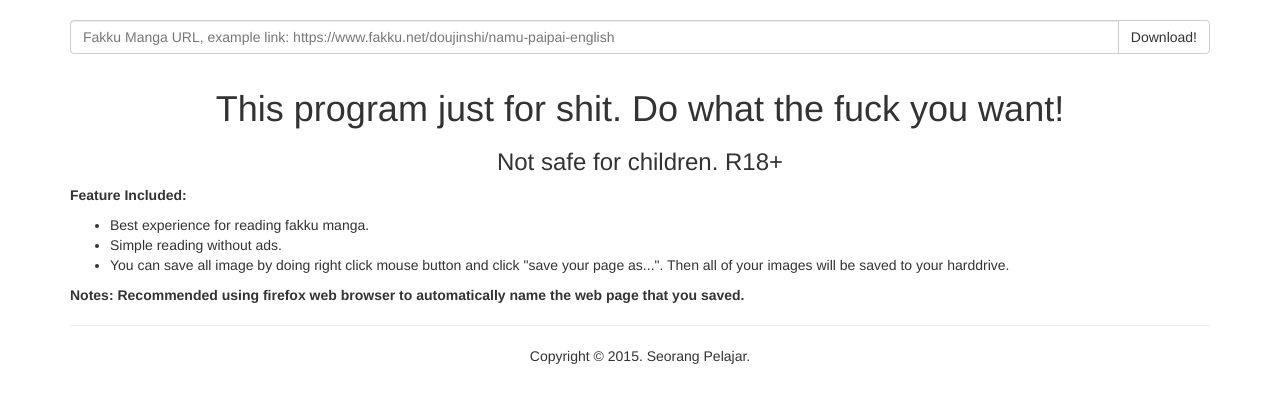
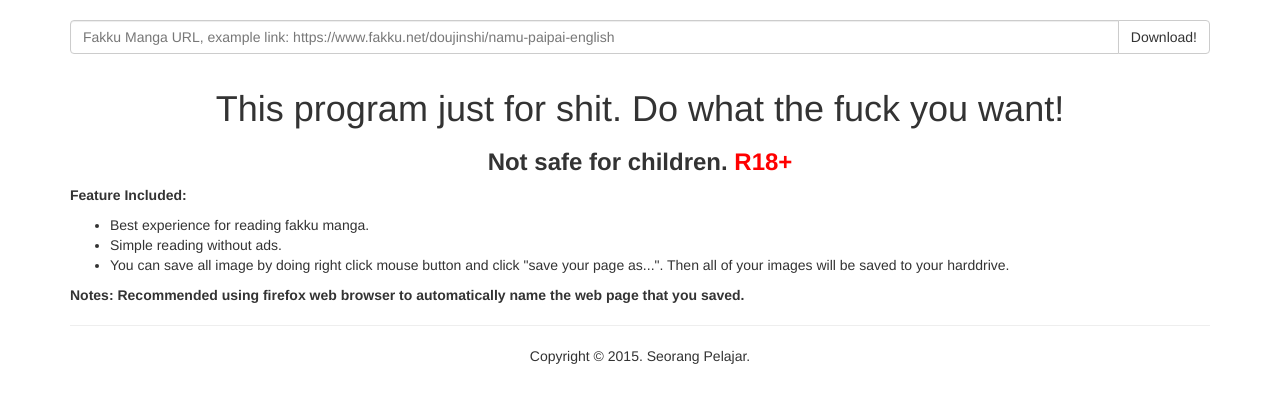
Before and after one commit to seorangpelajar/f_manga_downloader, a PHP site: page / in a window 1280 px wide. Shown: the top 403 px of the page. Run offline with PHP 8.4, Linux system fonts and the light colour scheme.

Commit message:
Adding bold and red colors @font

```diff
--- a/index.php
+++ b/index.php
@@ -22,7 +22,7 @@
 			<div class="row">
 				<div class="col-md-12">
 					<h1 align="center">This program just for shit. Do what the fuck you want!</h1>
-					<h3 align="center">Not safe for children. R18+</h3>
+					<h3 align="center"><span style="font-weight: bold;">Not safe for children. <span style="color:red;">R18+</span></span></h3>
 					<p><strong>Feature Included:</strong></p>
 					<ul>
 						<li>Best experience for reading fakku manga.</li>
```
